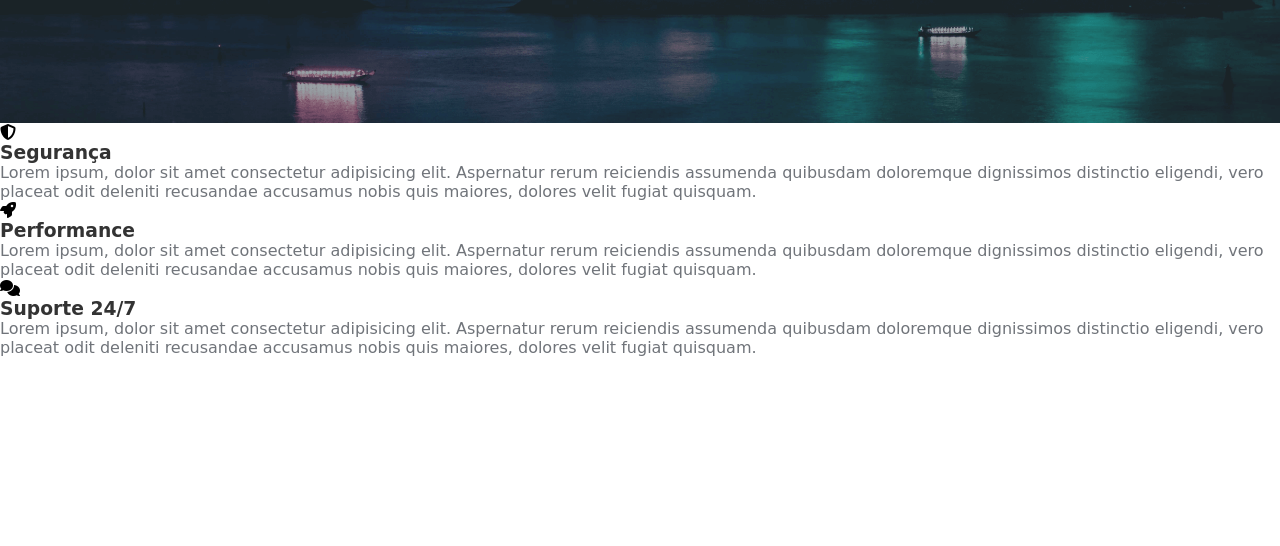
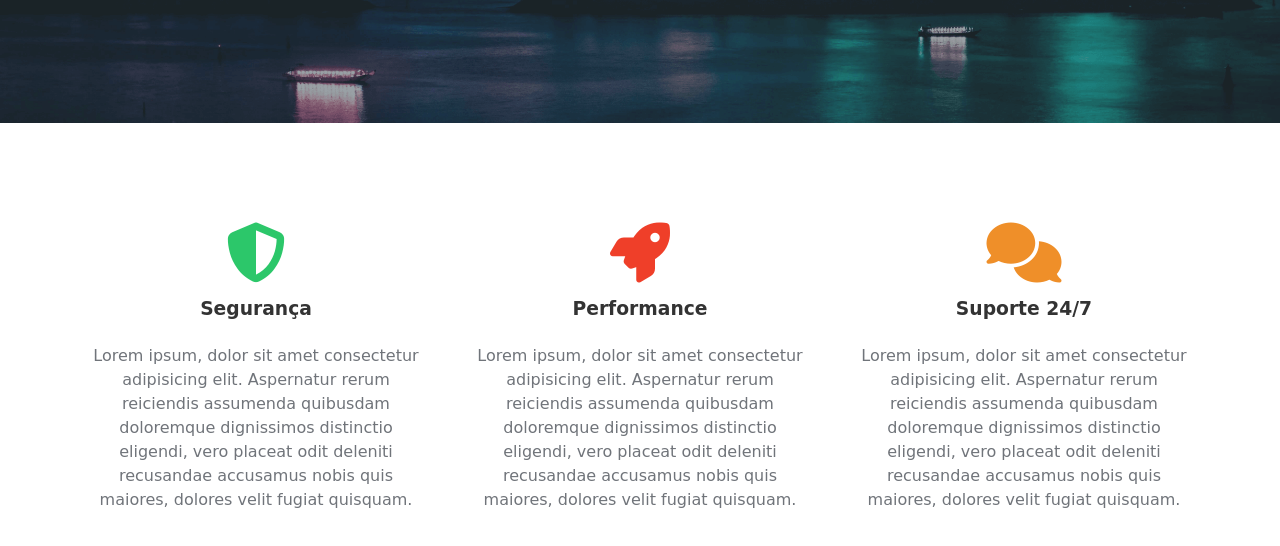
Before and after one commit to RossanaSena/Hora-de-Codar, a plain HTML site: page Projetos/3 - responsividade/index.html in a window 1280 px wide. Shown: the part 378-924 px from the top of the page. Before the commit the page ends 800 px from the top, so only its background shows below. Drawn offline with Linux system fonts and the light colour scheme; a web font is replaced by a local one.

Commit message:
CSS para sessão benefícios

```diff
--- a/Projetos/3 - responsividade/css/style.css
+++ b/Projetos/3 - responsividade/css/style.css
@@ -15,6 +15,9 @@
     --default-btn: #2CC76A;
     --default-btn-hover: #22BB5F;
     --default-btn-hover-text: #000;
+    --fas-fa-shield-alt: #2CC76A;
+    --fas-fa-rocket: #EF3F29;
+    --fas-fa-comments: #EF8F29 ;
 }
 
 h1,
@@ -103,3 +106,47 @@ p {
 .main-banner p {
     font-size: 32px;
 }
+
+/* Services */
+
+.services-container {
+    padding: 5rem 0;
+}
+
+.services-container ul{
+    display: flex;
+    width: 90%;
+    margin: 0 auto;
+}
+
+.services-container li {
+    flex: 1 1 200px;
+    list-style: none;
+    text-align: center;
+    padding: 20px;
+}
+
+.fas {
+    font-size: 60px;
+    margin-bottom: 15px;
+}
+
+.fa-shield-alt {
+    color: var(--fas-fa-shield-alt);
+}
+
+.fa-rocket {
+    color: var(--fas-fa-rocket);
+}
+
+.fa-comments {
+    color: var(--fas-fa-comments);
+}
+
+.services-container h3 {
+    margin-bottom: 25px;
+}
+
+.services-container p {
+    line-height: 24px;
+}
```
